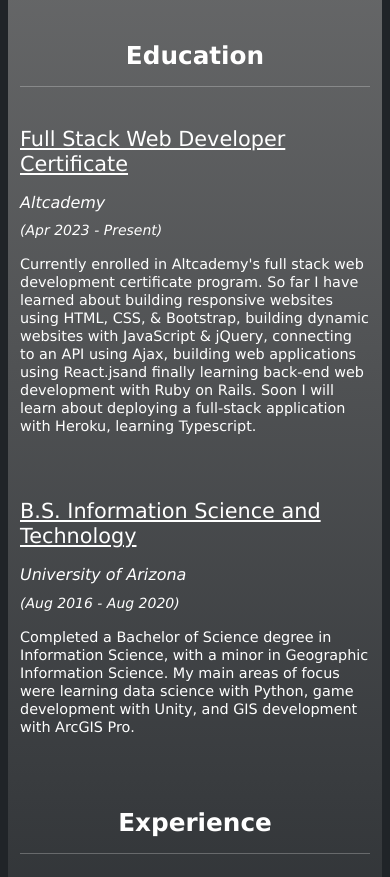
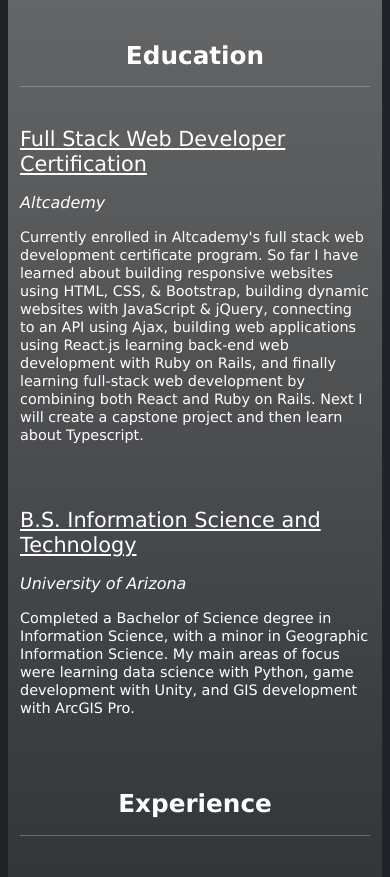
Before and after one commit to nathanpeters8/Personal-Portfolio, a React (Create React App) app: page / in a window 390 px wide. Shown: the part 1180-2057 px from the top of the page. Built offline with nearby package versions, Linux system fonts and the light colour scheme; the HTML template or start-up script is replaced by a standard one.

Commit message:
add full-stack certificate, live chat project, remove rails back-end projects, and update description

```diff
--- a/src/pages/Certificates.js
+++ b/src/pages/Certificates.js
@@ -11,6 +11,7 @@
     require('../images/Certifications/React.png'),
     require('../images/Certifications/Ruby.png'),
     require('../images/Certifications/Ruby_On_Rails.png'),
+    require('../images/Certifications/Full_Stack.png'),
   ];
 
   return (
@@ -30,6 +31,20 @@
         <h2 className='text-light fs-2 fw-bold d-flex justify-content-md-center mt-5'>Certificates</h2>
         <hr className='mb-5 pb-4' />
         <div className='row justify-content-center'>
+          <div className='col-8 col-md-6 col-lg-4'>
+            <div className='card cert-container text-bg-dark bg-opacity-25 mb-3'>
+              <a target='_blank' href='https://www.altcademy.com/@nathanpeters8/certificate/fullstack' rel='noreferrer'>
+                <div className='aspectRatioBox mb-3 px-0' style={{ backgroundImage: `url(${certImages[6]})` }}></div>
+              </a>
+              <div className='card-body d-flex flex-column align-items-center'>
+                <h5 className='card-title text-center'>Full Stack Web Development</h5>
+                <p className='card-text text-center'>
+                  Learned how to create full-stack web applications with Ruby on Rails as the back-end and React.js as
+                  the front-end. Also learned about using webhooks, webpacker, and redis servers.
+                </p>
+              </div>
+            </div>
+          </div>
           <div className='col-8 col-md-6 col-lg-4'>
             <div className='card cert-container text-bg-dark bg-opacity-25 mb-3'>
               <a target='_blank' href='https://www.altcademy.com/@nathanpeters8/certificate/railsium' rel='noreferrer'>
--- a/src/pages/Projects.js
+++ b/src/pages/Projects.js
@@ -35,6 +35,16 @@
       },
       description:
         'A full-stack Twitter clone website using React.js for the front end and Ruby on Rails for the back end. Users can sign up, log in, post, and delete tweets, view profiles, and search tweets by keywords. Additionally, uploaded images are securely stored using AWS S3, while the rest of the data is being stored in a PostgreSQL database through Heroku.',
+    },
+    2: {
+      title: 'Live Chat App',
+      softwares: ['Ruby on Rails', 'ActionCable', 'Redis'],
+      image: require('../images/FullStack/chatroom.png'),
+      urls: {
+        page: 'https://nate-full-stack-chatroom-47e87235c593.herokuapp.com/',
+        github: 'https://github.com/nathanpeters8/full-stack-chatroom',
+      },
+      description: 'Created a simple live chat application using Ruby on Rails, where I learned how to use ActionCable to integrate WebSocket into a Rails app, and also use Redis as the server for ActionCable and back-end for the live communication between browsers and the server.'
     },
   };
   const reactProjects = {
@@ -319,7 +329,7 @@
           >
             React.js
           </Link>
-          <Link
+          {/* <Link
             to='rubyonrails'
             className={
               'project-link btn btn-sm text-center overflow-hidden btn-outline-light rounded ' + (page === 2 ? 'active' : '')
@@ -327,7 +337,7 @@
             onClick={() => handlePageChange(2)}
           >
             Ruby on Rails
-          </Link>
+          </Link> */}
           <Link
             to='webdev'
             className={
--- a/src/pages/Resume.js
+++ b/src/pages/Resume.js
@@ -115,21 +115,17 @@
               <h2 className='fw-bold fs-2 d-flex justify-content-center'>Education</h2>
               <hr className='mb-4' />
               <div className='mb-5 pt-3'>
-                <h4 className='text-decoration-underline'>Full Stack Web Developer Certificate</h4>
+                <h4 className='text-decoration-underline'>Full Stack Web Developer Certification</h4>
                 <h5 className='fst-italic pt-2'>
                   <a target='_blank' href='https://www.altcademy.com/' className='text-white text-decoration-none' rel='noreferrer'>
                     Altcademy
                   </a>
                 </h5>
-                <h6>
-                  <small className='fw-light fst-italic'>(Apr 2023 - Present)</small>
-                </h6>
                 <p className='lh-sm pt-2'>
                   Currently enrolled in Altcademy's full stack web development certificate program. So far I have
                   learned about building responsive websites using HTML, CSS, & Bootstrap, building dynamic websites
-                  with JavaScript & jQuery, connecting to an API using Ajax, building web applications using React.jsand
-                  finally learning back-end web development with Ruby on Rails. Soon I will learn about deploying a
-                  full-stack application with Heroku, learning Typescript.
+                  with JavaScript & jQuery, connecting to an API using Ajax, building web applications using React.js
+                  learning back-end web development with Ruby on Rails, and finally learning full-stack web development by combining both React and Ruby on Rails. Next I will create a capstone project and then learn about Typescript.
                 </p>
               </div>
               <div className='mb-5 pt-3'>
@@ -139,9 +135,6 @@
                     University of Arizona
                   </a>
                 </h5>
-                <h6>
-                  <small className='fw-light fst-italic'>(Aug 2016 - Aug 2020)</small>
-                </h6>
                 <p className='lh-sm pt-2'>
                   Completed a Bachelor of Science degree in Information Science, with a minor in Geographic Information
                   Science. My main areas of focus were learning data science with Python, game development with Unity,
```
Also changed, not shown: src/images/Certifications/Full_Stack.png (added), src/images/FullStack/chatroom.png (added).
